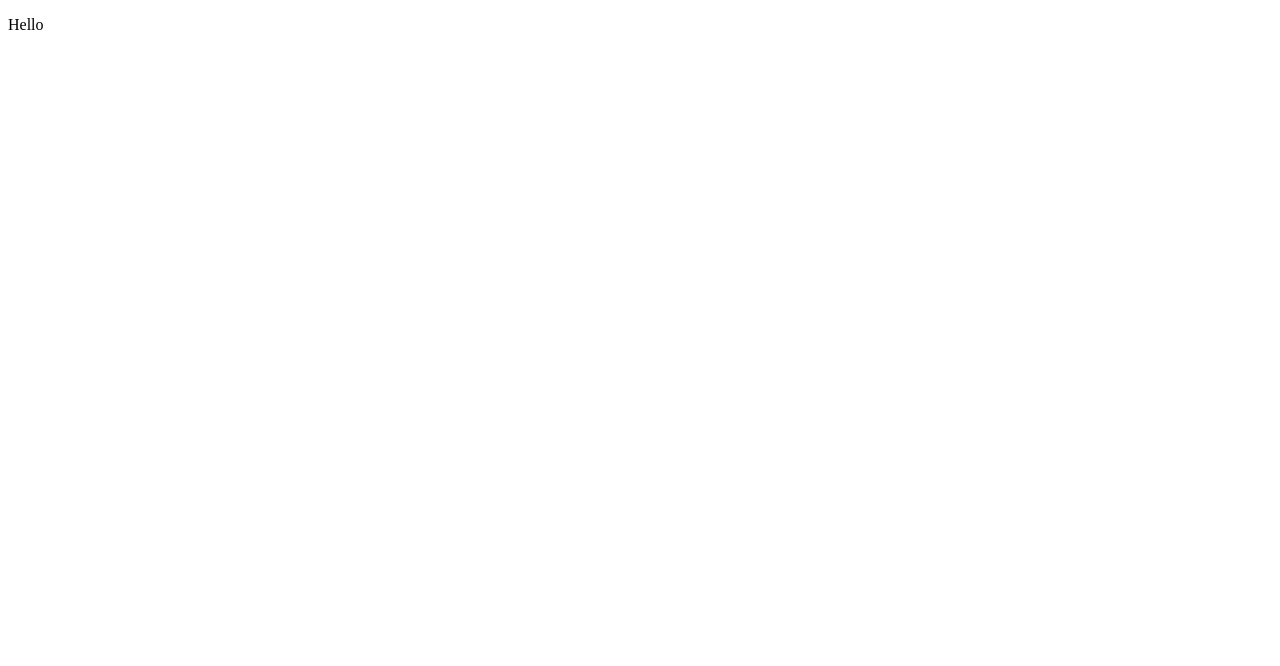
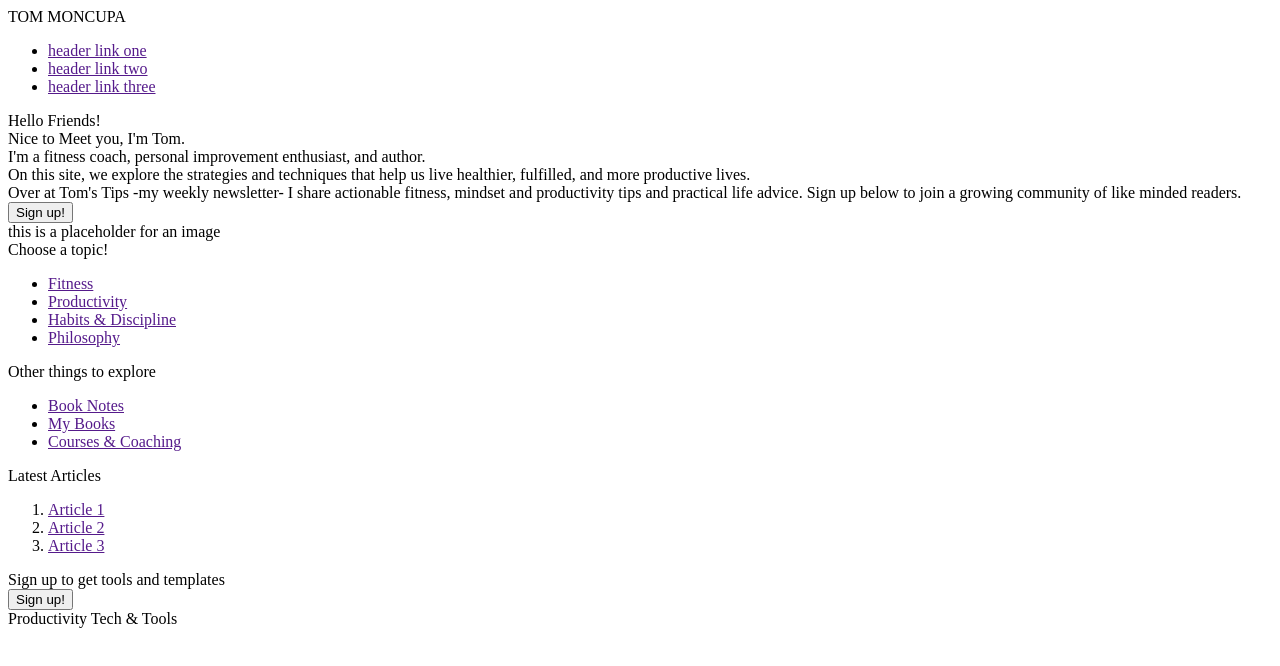
Before and after one commit to Jay-Deeee/tom-website, a plain HTML site: page index.html in a window 1280 px wide. Drawn offline with Linux system fonts and the light colour scheme.

Commit message:
Add rough content to index.html

```diff
--- a/index.html
+++ b/index.html
@@ -8,6 +8,80 @@
     </head>
 
     <body>
-        <p>Hello</p>
+        <div class="hero">
+            <div class="header">
+                <div class="logo-text">TOM MONCUPA</div>
+                <ul>
+                    <li><a href="">header link one</a></li>
+                    <li><a href="">header link two</a></li>
+                    <li><a href="">header link three</a></li>
+                </ul>
+            </div>
+            <div class="hero-info">
+                <div class="left">
+                    <div class="hero-title">Hello Friends!</div>
+                    <div class="hero-subtext">Nice to Meet you, I'm Tom.</div>
+                    <div class="hero-subtext">I'm a fitness coach, personal improvement enthusiast, and author.</div>
+                    <div class="info-box">On this site, we explore the strategies and techniques that help us live healthier, fulfilled, and more productive lives.</div>
+                    <div class="info-box">Over at Tom's Tips -my weekly newsletter- I share actionable fitness, mindset and productivity tips and practical life advice. Sign up below to join a growing community of like minded readers.</div>
+                    <button class="sign-up">Sign up!</button>
+                </div>
+                <div class="hero-img">this is a placeholder for an image</div>
+            </div>
+        </div>
+
+        <div class="topics">
+            <div class="topics-head">Choose a topic!</div>
+            <div class="topics-links">
+                <ul>
+                    <li><a href="">Fitness</a></li>
+                    <li><a href="">Productivity</a></li>
+                    <li><a href="">Habits & Discipline</a></li>
+                    <li><a href="">Philosophy</a></li>
+                </ul>
+            </div>
+        </div>
+
+        <div class="content">
+            <div class="left">
+                <div class="others">Other things to explore</div>
+                <div class="others-links">
+                    <ul>
+                        <li><a href="">Book Notes</a></li>
+                        <li><a href="">My Books</a></li>
+                        <li><a href="">Courses & Coaching</a></li>
+                    </ul>
+                </div>
+            </div>
+            <div class="right">
+                <div class="left">
+                    <div class="articles">Latest Articles</div>
+                    <div class="articles-links">
+                        <ol>
+                            <li><a href="">Article 1</a></li>
+                            <li><a href="">Article 2</a></li>
+                            <li><a href="">Article 3</a></li>
+                        </ol>
+                    </div>
+                </div>
+            </div>
+        </div>
+
+        <div class="tools">
+            <div class="tools-sign-up left">
+                <div class="tools-header">Sign up to get tools and templates</div>
+                <button class="sign-up">Sign up!</button>
+            </div>
+            <div class="tech right">
+                <div class="tools-header">Productivity Tech & Tools</div>
+            </div>
+        </div>
+
+        <div class="embeds">
+            <div class="youtube"></div>
+            <div class="insta"></div>
+            <div class="tiktok"></div>
+            <div class="insta"></div>
+        </div>
     </body>
 </html>
```
